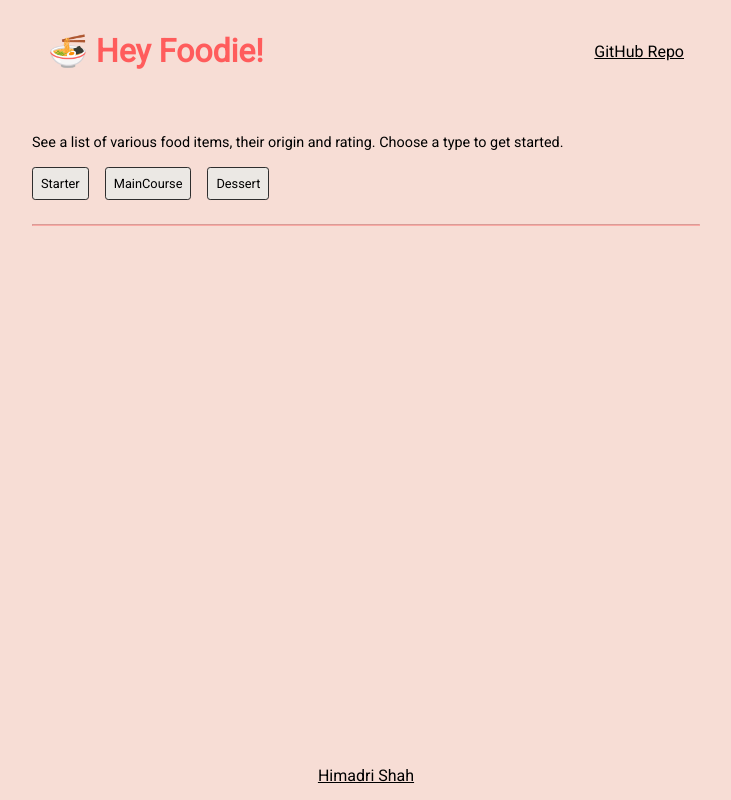
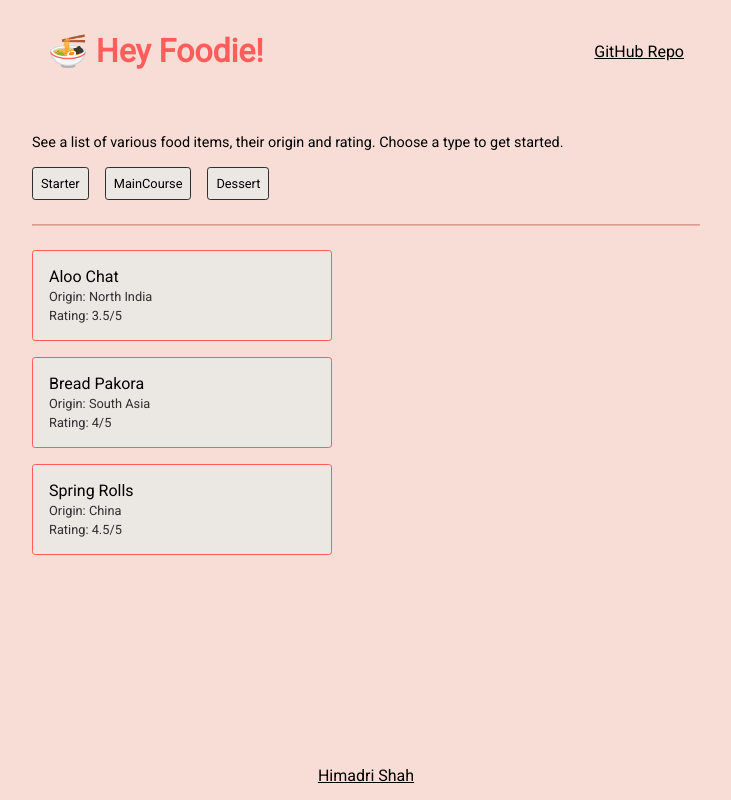
Before and after one commit to himadri2110/neoG-markNine, a React (Create React App) app: page / in a window 1280 px wide. Shown: the whole page, without its empty margins (274-1005 px from the left). Built offline with nearby package versions, Linux system fonts and the light colour scheme.

Commit message:
feat: set default list

```diff
--- a/src/App.js
+++ b/src/App.js
@@ -22,10 +22,12 @@ var foodDictionary = {
 var foodList = Object.keys(foodDictionary);
 
 export default function App() {
-  var [output, setOutput] = useState("");
+  var subList = foodDictionary["Starter"];
+
+  var [output, setOutput] = useState(subList);
 
   function foodClickHandler(food) {
-    var subList = foodDictionary[food];
+    subList = foodDictionary[food];
     setOutput(subList);
   }
 
```
